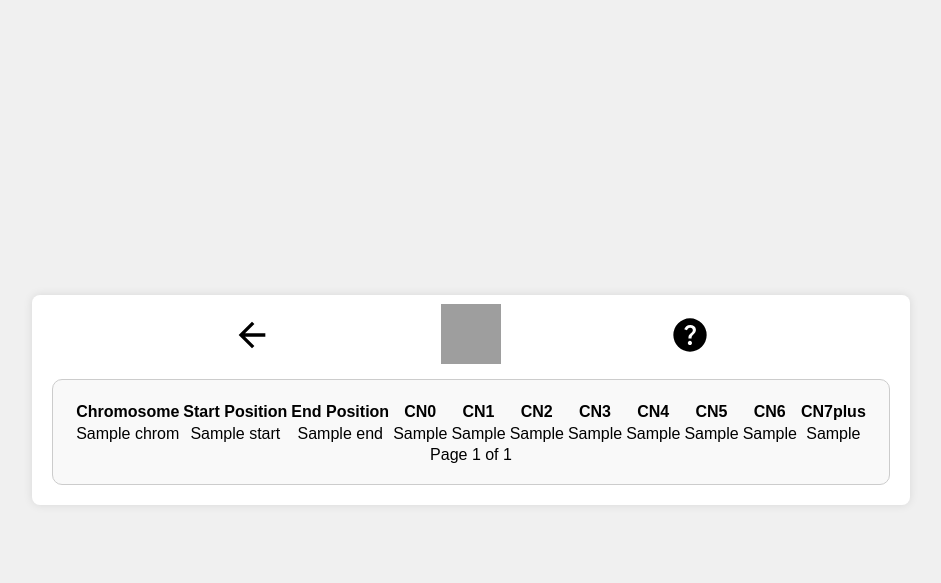
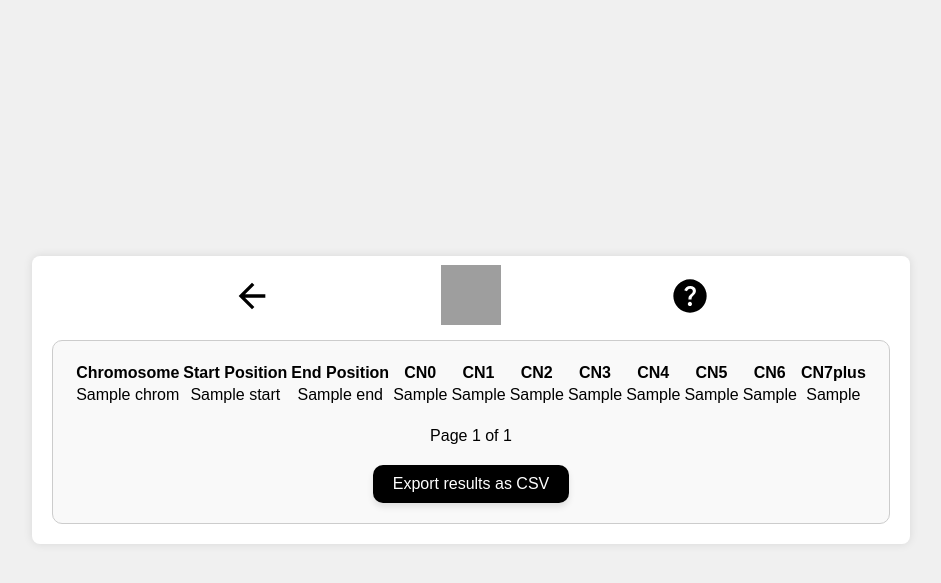
Before and after one commit to Rody10/h3acnvcallsWebService, a Flask app: template templates/query-delly-cnv-table-form-submit.html in a window 1280 px wide. Shown: the top 583 px of the page, without its empty margins (169-1110 px from the left). Run offline with Flask 3, Linux system fonts and the light colour scheme; tables that the repository leaves empty hold one stand-in row (values such as "Sample post"); the template is opened without the code that fills it: values that come from a table or form of the project are taken from there, most other values are stand-ins (such as "Sample title", 1, 10 or a date in 2020); parts of the project's set-up code (start-up, migrations or seed data) failed here and were passed over; grey boxes are pictures that could not be loaded.

Commit message:
added download csv button

```diff
--- a/h3acnvcallsWebService.py
+++ b/h3acnvcallsWebService.py
@@ -2,6 +2,7 @@ from flask import Flask
 from views import setup_routes
 import os
 import db
+import csv
 app = Flask(__name__)
 
 # check if database exists. If it does not exist, create the database
--- a/templates/query-delly-cnv-table-form-submit.html
+++ b/templates/query-delly-cnv-table-form-submit.html
@@ -55,6 +55,8 @@
         </tbody>
     </table>
 
+    <p> </p>
+
     <div class="pagination">
         {% if page > 1 %}
         <a href="{{ url_for('query_delly_cnv_table_form_submit', chromosome=form.chromosome.data, start_position=form.start_position.data, end_position=form.end_position.data, page=page-1) }}">&laquo; Previous</a>
@@ -65,6 +67,9 @@
         {% endif %}
     </div>
 
+    <p> </p>
+    <button type="submit" class="query-btn" onclick="window.location.href='/download-delly-cnv-query-results'">Export results as CSV</button>
+
 </div>
 
 {% endblock %}
--- a/views.py
+++ b/views.py
@@ -51,3 +51,8 @@ def setup_routes(app):
             return render_template("query-delly-cnv-table-form-submit.html", form=form, results=results, page=page, total_pages=total_pages)
         else:
             return render_template("query-delly-cnv-table.html", form=form) # if validation fails return the page
+
+    # TO be completed
+    @app.route("/download-delly-cnv-query-results", methods=["GET"])
+    def query_delly_cnv_table_form_submit():
+        return None
```
